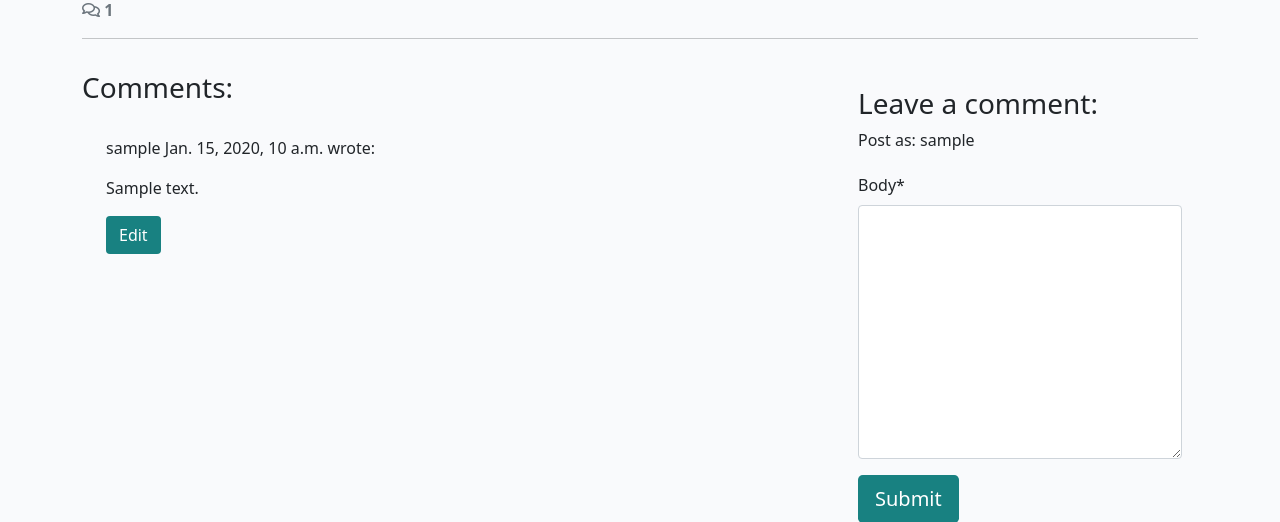
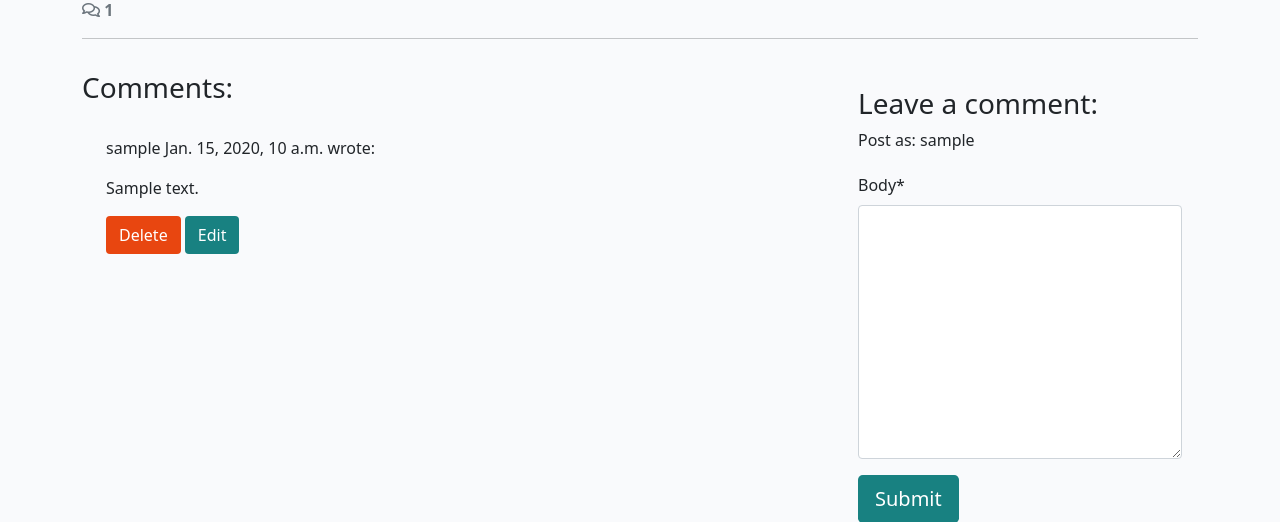
Before and after one commit to student0Zero/LMS-Guided-Walkthrough-Project---Blog-Post, a Django app: a page that uses blog/templates/blog/post_detail.html in a window 1280 px wide. Shown: the part 494-1016 px from the top of the page. Run offline with Django 4.2, Linux system fonts and the light colour scheme; a user stored in the database is signed in; tables that the repository leaves empty hold one stand-in row (values such as "Sample post"); some libraries are stand-ins or nearby versions.

Commit message:
add delete comment button and functionality

```diff
--- a/blog/templates/blog/post_detail.html
+++ b/blog/templates/blog/post_detail.html
@@ -70,6 +70,7 @@
                     </p>
                     {% endif %}
                     {% if user.is_authenticated and comment.author == user %}
+                    <button class="btn btn-delete" comment_id="{{ comment.id }}">Delete</button>
                     <button class="btn btn-edit" comment_id="{{ comment.id }}">
                         Edit
                     </button>
@@ -99,6 +100,26 @@
       </div>
 </div>
 
+<div class="modal fade" id="deleteModal" tabindex="-1" aria-labelledby="deleteModalLabel" aria-hidden="true">
+    <div class="modal-dialog">
+        <div class="modal-content">
+            <div class="modal-header">
+                <h5 class="modal-title" id="deleteModal">
+                    Delete Comment?
+                </h5>
+                <button class="btn-close" type="button" data-bs-dismiss="modal" aria-label="Close"></button>
+            </div>
+            <div class="modal-body">
+                Are you sure you want to delete your comment? This action cannot be undone.
+            </div>
+            <div class="modal-footer">
+                <button class="btn btn-secondary" type="button" data-bs-dismiss="modal">Close</button>
+                <a href="#" class="btn btn-danger" id="deleteConfirm">Delete</a>
+            </div>
+        </div>
+    </div>
+</div>
+
 {% endblock content %}
 
 {% block extras %}
--- a/blog/urls.py
+++ b/blog/urls.py
@@ -5,4 +5,5 @@ urlpatterns = [
     path('', views.PostList.as_view(), name='home'),
     path('<slug:slug>/', views.post_detail, name="post_detail"),
     path('<slug:slug>/edit_comment/<int:comment_id>', views.comment_edit, name='comment_edit'),
+    path('<slug:slug>/delete_comment/<int:comment_id>', views.comment_delete, name='comment_delete'),
 ]
--- a/blog/views.py
+++ b/blog/views.py
@@ -74,3 +74,20 @@ def comment_edit(request, slug, comment_id):
             message.add_message(request, messages.ERROR, 'Error updating comment')
 
     return HttpResponseRedirect(reverse('post_detail', args=[slug]))
+
+
+def comment_delete(request, slug, comment_id):
+    """
+    view to delete comment
+    """
+    queryset = Post.objects.filter(status=1)
+    post = get_object_or_404(queryset, slug=slug)
+    comment = get_object_or_404(Comment, pk=comment_id)
+
+    if comment.author == request.user:
+        comment.delete()
+        messages.add_message(request, messages.SUCCESS, 'comment deleted')
+    else:
+        messages.add_message(request, messages.ERROR, 'You can only delete your own comments')
+
+    return HttpResponseRedirect(reverse('post_detail', args=[slug]))
--- a/static/js/comments.js
+++ b/static/js/comments.js
@@ -2,6 +2,9 @@ const editButtons = document.getElementsByClassName("btn-edit");
 const commentText = document.getElementById("id_body");
 const commentForm = document.getElementById("commentForm");
 const submitButton = document.getElementById("submitButton");
+const deleteModal = new bootstrap.Modal(document.getElementById("deleteModal"));
+const deleteButtons = document.getElementsByClassName("btn-delete");
+const deleteConfirm = document.getElementById("deleteConfirm");
 
 /**
 * Initializes edit functionality for the provided edit buttons.
@@ -22,3 +25,22 @@ for (let button of editButtons) {
     commentForm.setAttribute("action", `edit_comment/${commentId}`);
   });
 }
+
+
+/**
+* Initializes deletion functionality for the provided delete buttons.
+*
+* For each button in the `deleteButtons` collection:
+* - Retrieves the associated comment's ID upon click.
+* - Updates the `deleteConfirm` link's href to point to the
+* deletion endpoint for the specific comment.
+* - Displays a confirmation modal (`deleteModal`) to prompt
+* the user for confirmation before deletion.
+*/
+for (let button of deleteButtons) {
+    button.addEventListener("click", (e) => {
+        let commentId = e.target.getAttribute("comment_id");
+        deleteConfirm.href = `delete_comment/${commentId}`;
+        deleteModal.show();
+    });
+}
```
